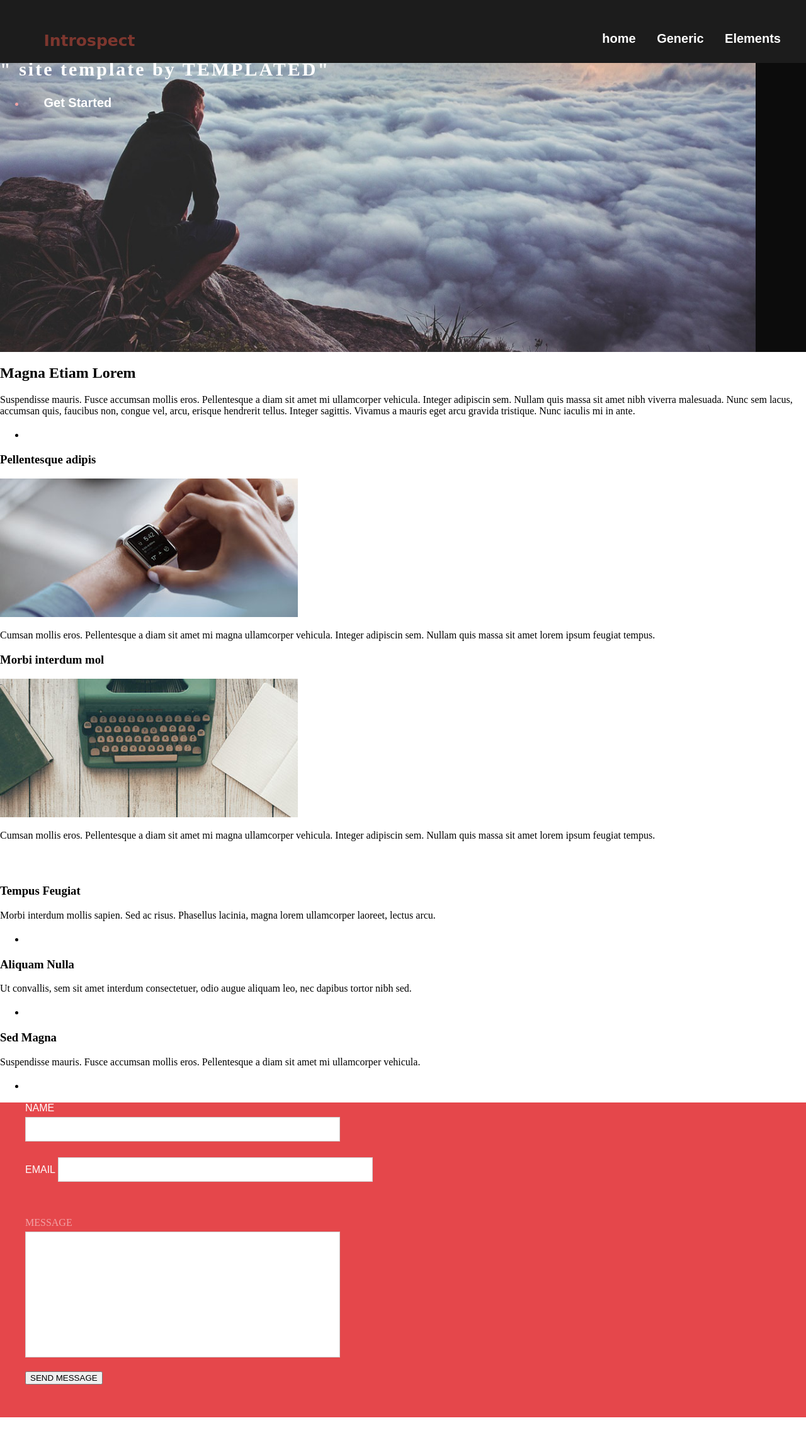
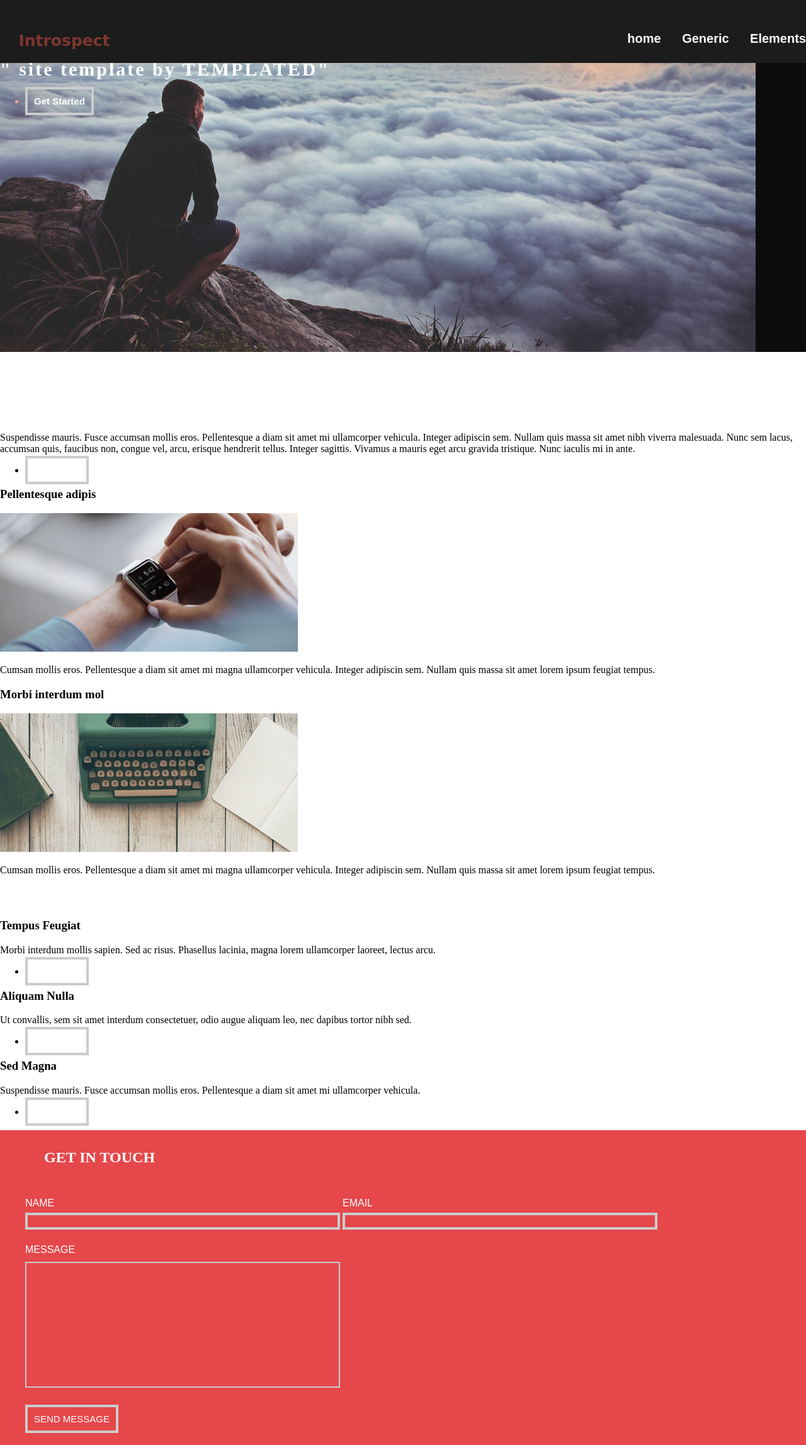
Before and after one commit to wallacediego01/curso-html, a PHP site: page /index.html in a window 1280 px wide. Shown: the whole page at 63% size. Before the commit the page ends 2251 px from the top, so only its background shows below. Run offline with PHP 8.4, Linux system fonts and the light colour scheme.

Commit message:
rodapé fweeito

```diff
--- a/estilo.css
+++ b/estilo.css
@@ -3,7 +3,7 @@
 }body {
     margin:0;
 }
-.centraliza-conteudo,.questions{
+.centraliza-conteudo,{
     max-width:1200px;
     margin:0 auto;
 }
@@ -65,27 +65,55 @@ span{
     color:#f2a3a5;
 }
 label{
-    display:block;
-    margin-bottom: 20px;
+    display:inline-block;
+    margin-bottom: 5px;
     color:#ffffff;
     font-family: sans-serif;
 
 }
 .texto{
-    padding:10px;
     width:500px;
     font-size:15px;
-    border:1px solid #ccc;
+    border: 4px solid #ccc;
     outline:0;
-    margin-top:5px;
+    margin-top:6px;
+    background-color: transparent;
 }
 textarea{
     padding:10px;
     width:500px;
     height: 200px;
     font-size:15px;
-    border:1px solid #ccc;
+    border: 2px solid  #ccc;
     outline:0;
-    margin-top:5px;
+    margin-top:10px;
     resize:none;
+    background-color: transparent;
 }
+h2{
+    padding:30px;
+    display:block;
+    color: #ffffff;
+}
+.button{
+    padding:10px;
+    font-size:15px;
+    border: 4px solid #ccc;
+    background-color: transparent;
+    color:#ffffff;
+
+}
+.rodape{
+    max-width:1200px;
+    margin:0 auto;
+
+}
+.question{
+    display:inline-block;
+    margin-bottom: 0px;
+    color:#ffffff;
+    font-family: sans-serif;
+    outline:0px;
+}
+.question2{
+}
--- a/index.html
+++ b/index.html
@@ -137,9 +137,12 @@
         </div>
     </section>
     <section id="footer">
-        <div class="centraliza-conteudo">
+        <div class="rodape">
+            <header>
+                <h2>GET IN TOUCH</h2>
+            </header>
+        <form method="post" action="#">
             <div class="question">
-            <form method="post" action="#">
               <label>
                  NAME<br>
                  <input type="Text" name="name" class="texto">
@@ -147,21 +150,24 @@
              </div>
            <div class="question">
                <label>
-            EMAIL
+                  EMAIL<br>
                  <input type="email" name="email" class="texto">
+                 <br>
                </label>
             </div>
-         <br><br>
-            MESSAGE<br>
-            <textarea name="descricao"></textarea>
               <br>
+              <br>
+            <div class="question2">
+              <label>
+                 MESSAGE
+                 <br>
+                <textarea name="descricao" class="mensagem"></textarea>
+              </label>
+            </div>
             <br>
             <input type="submit" value="SEND MESSAGE" class="button">
         </form>
         </div>
     </section>
     </body>
-    <html>
-        <head></head>
 </html>
-</html>
```
Lines whose indentation alone changed are shown as unchanged.
